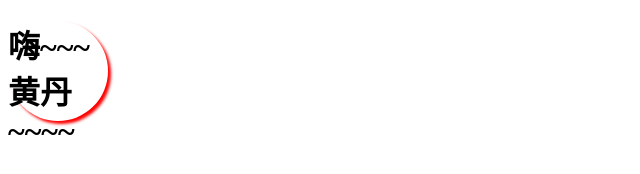
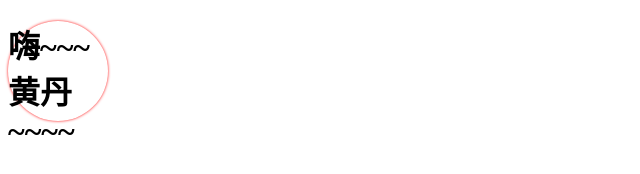
Before and after one commit to huang52014/csaist, a plain HTML site: page index.html in a window 1280 px wide. Shown: the whole page, without its empty margins (0-640 px from the left). Drawn offline with Linux system fonts and the light colour scheme.

Commit message:
css 1-1-5

```diff
--- a/css/style.css
+++ b/css/style.css
@@ -1,3 +1,3 @@
 body{}
 
-h1{border-radius: 50%;box-shadow:3px 3px 3px red;display: block;width: 100px;height: 100px;}
+h1{border-radius: 50%;box-shadow:0 0 3px red;display: block;width: 100px;height: 100px;}
```
